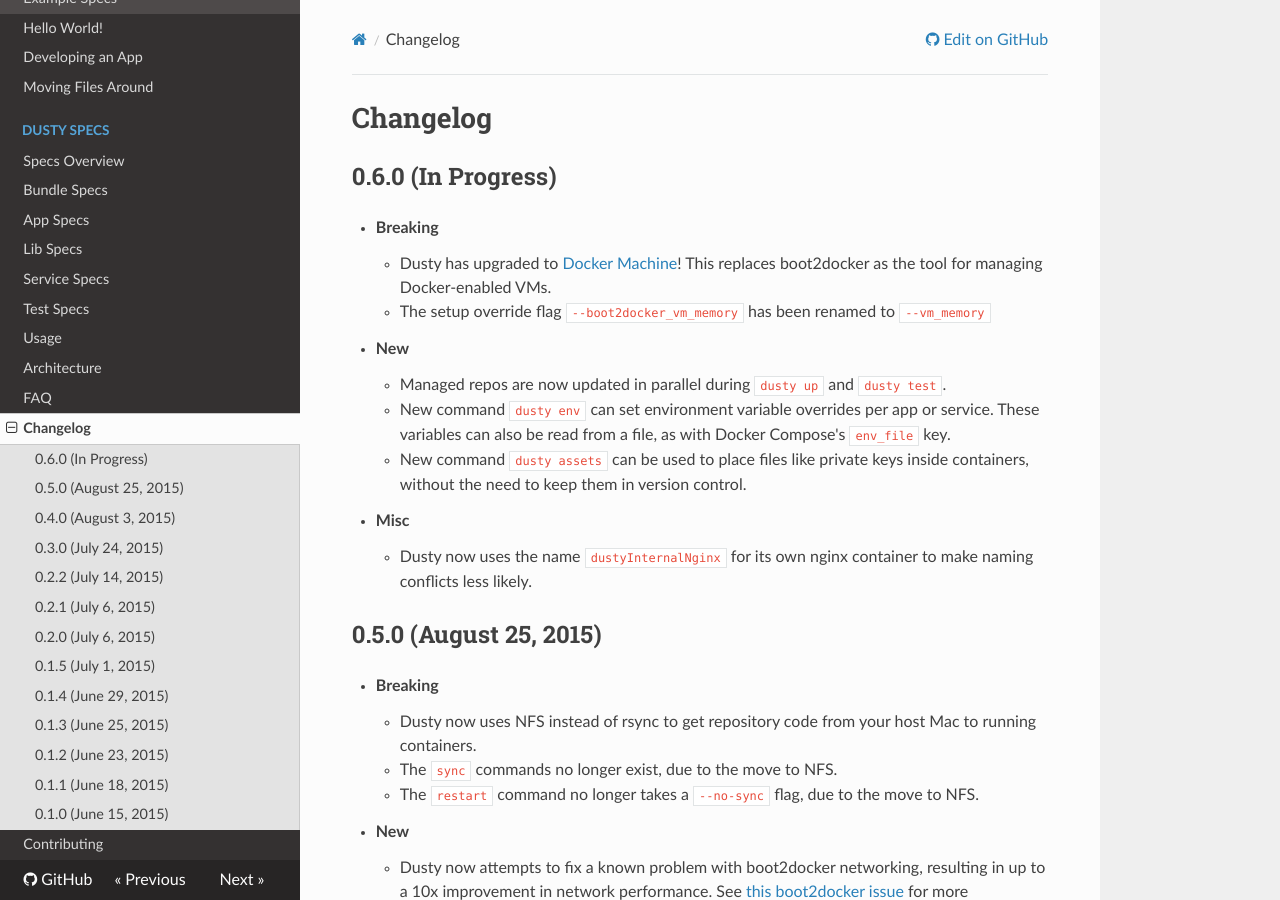
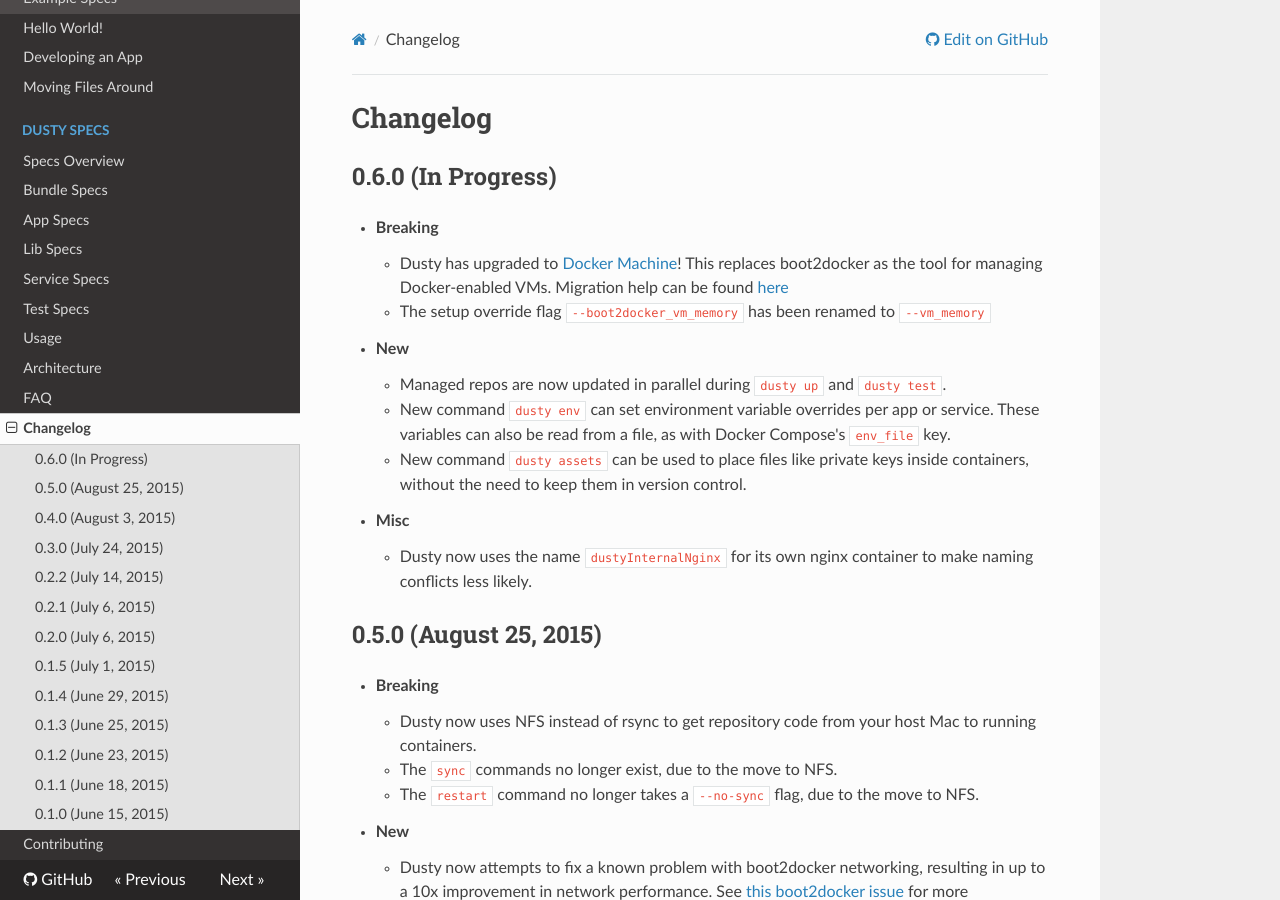
Before and after one commit to gamechanger/dusty, an MkDocs documentation site: the page built from docs/changelog.md, in a window 1280 px wide and 900 px high. Built offline with MkDocs 1.6.1, drawn with Linux system fonts in a browser that asks for light colours; nearby versions of some CDN libraries; old or Windows-style settings are respelled for this version of MkDocs.

Commit message:
add link to migration gist in changelog

```diff
--- a/docs/changelog.md
+++ b/docs/changelog.md
@@ -3,7 +3,7 @@
 ## 0.6.0 (In Progress)
 
 * **Breaking**
-    * Dusty has upgraded to [Docker Machine](https://docs.docker.com/machine/)! This replaces boot2docker as the tool for managing Docker-enabled VMs.
+    * Dusty has upgraded to [Docker Machine](https://docs.docker.com/machine/)! This replaces boot2docker as the tool for managing Docker-enabled VMs. Migration help can be found [here](https://gist.github.com/jsingle/bd1d8c04f45040b24c28)
     * The setup override flag `--boot2docker_vm_memory` has been renamed to `--vm_memory`
 * **New**
     * Managed repos are now updated in parallel during `dusty up` and `dusty test`.
```
